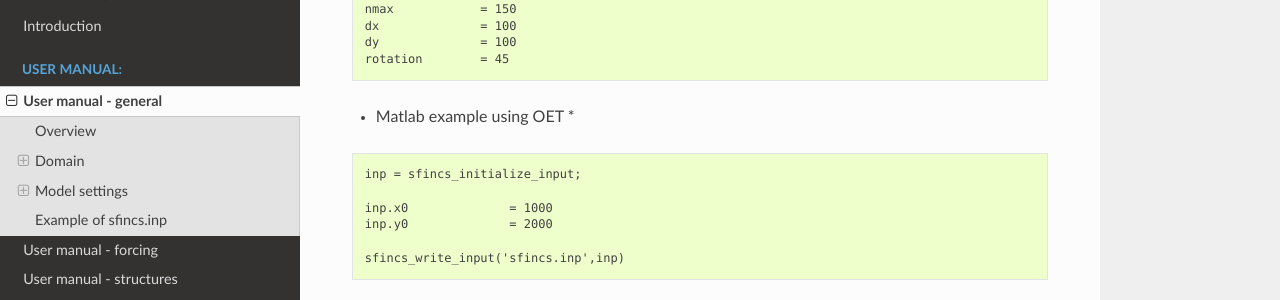
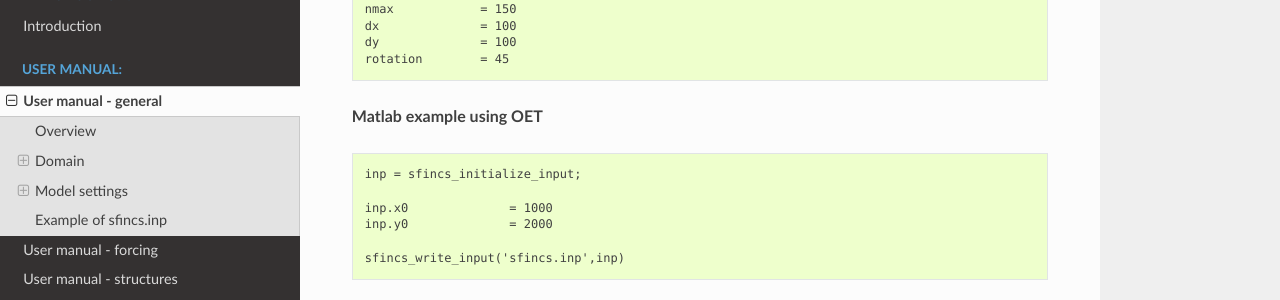
Before and after one commit to Leynse/SFINCS, a Sphinx documentation site: the page built from docs/input.rst, in a window 1280 px wide and 900 px high, scrolled down 1975 px. Shown: the part 151-451 px from the top of the window. Built offline with Sphinx 7.4.7 and the Read the Docs theme 2.0.0, drawn with Linux system fonts in a browser that asks for light colours; some of the changed text lies outside the part shown.

Commit message:
minor edits

```diff
--- a/docs/input.rst
+++ b/docs/input.rst
@@ -50,7 +50,7 @@
 	dy              = 100
 	rotation        = 45
 
-* Matlab example using OET *
+**Matlab example using OET**
 
 .. code-block:: text
 
@@ -326,7 +326,7 @@
 For more flexibility, this can also be prescribed spatially varying which can be relevant for coastal, riverine and tsunami cases.
 This 'inifile' is so far only supported using a ascii file.
 
-** zsini **
+**zsini**
 
 .. code-block:: text
 
@@ -344,7 +344,7 @@
 	1.0 	1.2
 	0.0	0.0
 
-* Matlab example*
+**Matlab example**
 
 .. code-block:: text
 
@@ -417,18 +417,19 @@
 Numerical parameters
 ^^^^^^^^^^^^^^^^^^
 
-* TODO: describe alpha, theta etc
+**alpha**
 
-**alpha**
 'alpha' is the additional time step limiter besides the courant criteria.
 By default this is set to 0.75, in case model simulations become instable for some reason this value can be reduced.
 It is recommended to use values within the range [0.1 <> 0.75].
 
 **theta**
+
 'theta' sets the implicitness of the numerical scheme of SFINCS.
 The default value is 0.9 which is recommended for the regular version of SFINCS, for the subgrid version a value of 0.95 is recommended.
 
 **advection**
+
 'advection' sets what version of the advection term to use in the momentum equation, varying between the default of no advection at all (advection = 0), 1D advection terms (advection = 1) and full 2D advection terms (advection = 2).
 Generally it is only needed to turn on advection in case of modelling waves or super-critical flow.
 
```
